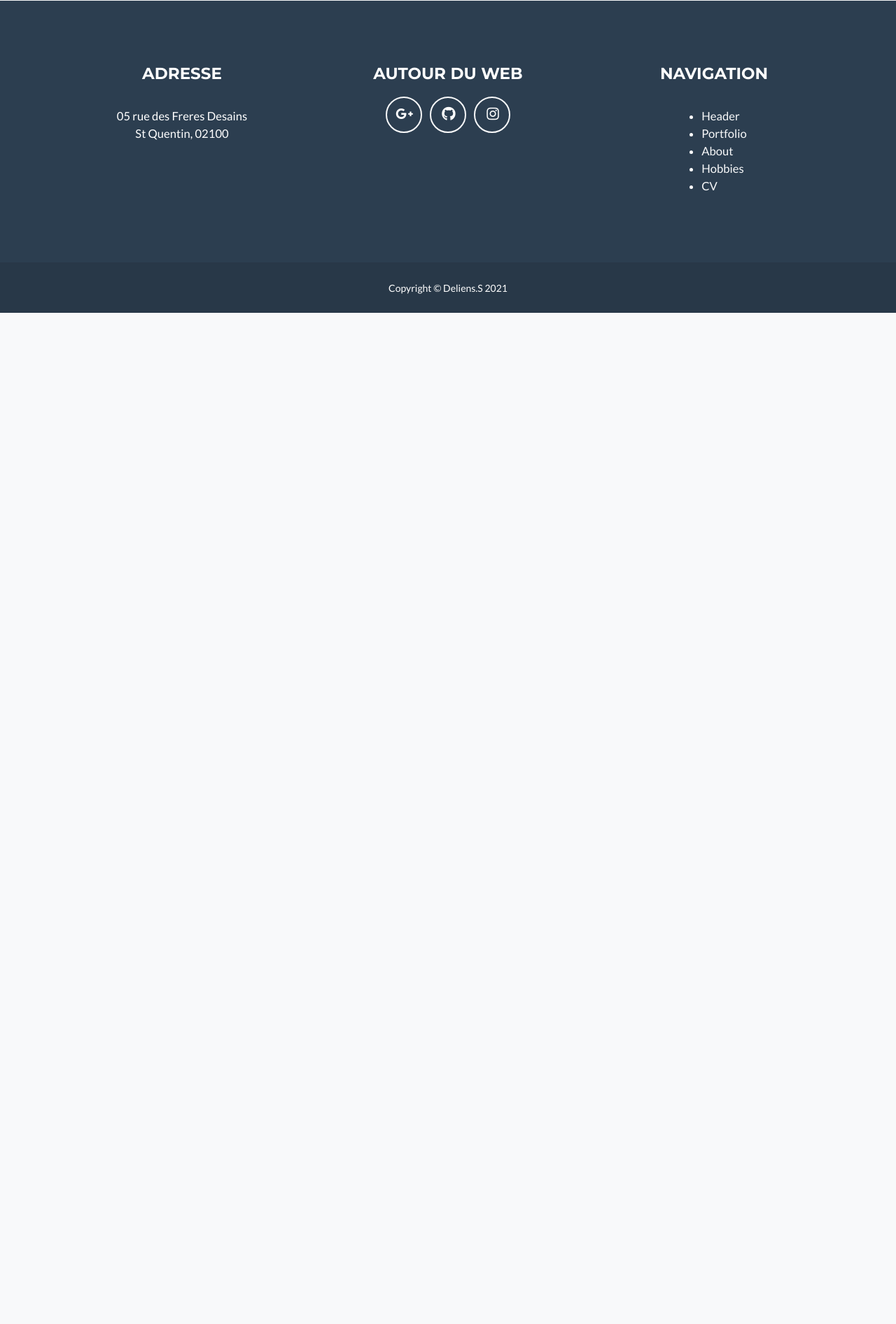
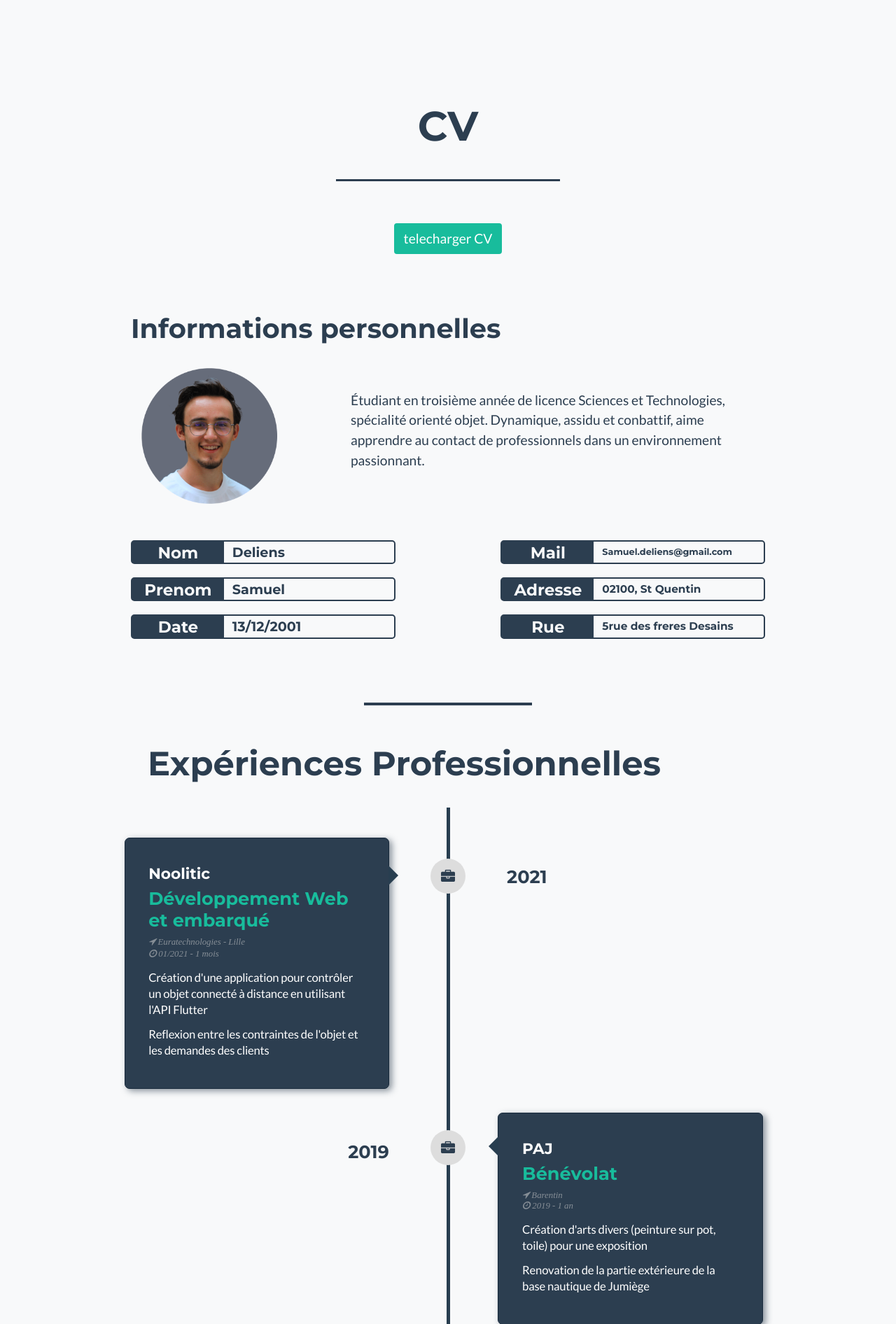
Before and after one commit to SamuelDeliens/SamuelDeliens.github.io, a PHP site: page / in a window 1280 px wide. Shown: the part 2749-4641 px from the top of the page at 70% size. Before the commit the page ends 3196 px from the top, so only its background shows below. Run offline with PHP 8.4, Linux system fonts and the light colour scheme; some libraries are stand-ins or nearby versions.

Commit message:
ajouts animations qualité et mini correction

```diff
--- a/assets/css/style.css
+++ b/assets/css/style.css
@@ -6,7 +6,7 @@ body {
 }
 
 .view2 {
-  display: none;
+  /*display: none;*/
 }
 
 #pp {
--- a/index.html
+++ b/index.html
@@ -237,7 +237,7 @@
                             <div class="divider text-white"></div><!-- End: divider white -->
                             <!-- Start: heading -->
                             <div class="alert-heading">
-                                <h2>Expérience Professionnelle</h2>
+                                <h2>Expériences Professionnelles</h2>
                             </div><!-- End: heading -->
                             <!-- Start: timeline -->
                             <ul class="timeline list-unstyled" style="margin-top: 5%;">
@@ -256,7 +256,7 @@
                                             </div><!-- End: timeline-heading -->
                                             <!-- Start: timeline-body -->
                                             <div class="timeline-body">
-                                                <p style="font-size: 1.3vw;line-height: 1.8vw;text-align: left;border-color: var(--bs-body-bg);letter-spacing: -0.2px;margin-bottom: 4%;">Création application pour contrôler objet connecté à distance en utilisant l'API Flutter</p>
+                                                <p style="font-size: 1.3vw;line-height: 1.8vw;text-align: left;border-color: var(--bs-body-bg);letter-spacing: -0.2px;margin-bottom: 4%;">Création d'une application pour contrôler un objet connecté à distance en utilisant l'API Flutter</p>
                                                 <p style="font-size: 1.3vw;line-height: 1.8vw;text-align: left;border-color: var(--bs-body-bg);letter-spacing: -0.2px;margin-bottom: 4%;">Reflexion entre les contraintes de l'objet et les demandes des clients</p>
                                             </div><!-- End: timeline-body -->
                                         </div><!-- End: timeline-panel -->
@@ -280,8 +280,8 @@
                                             </div><!-- End: timeline-heading -->
                                             <!-- Start: timeline-body -->
                                             <div class="timeline-body">
-                                                <p style="font-size: 1.3vw;line-height: 1.8vw;text-align: left;border-color: var(--bs-body-bg);letter-spacing: -0.2px;margin-bottom: 4%;">Création art divers (peinture sur pot, toile) pour une exposition</p>
-                                                <p style="font-size: 1.3vw;line-height: 1.8vw;text-align: left;border-color: var(--bs-body-bg);letter-spacing: -0.2px;margin-bottom: 4%;">Renovation partie extérieure de la base nautique de Jumiège</p>
+                                                <p style="font-size: 1.3vw;line-height: 1.8vw;text-align: left;border-color: var(--bs-body-bg);letter-spacing: -0.2px;margin-bottom: 4%;">Création d'arts divers (peinture sur pot, toile) pour une exposition</p>
+                                                <p style="font-size: 1.3vw;line-height: 1.8vw;text-align: left;border-color: var(--bs-body-bg);letter-spacing: -0.2px;margin-bottom: 4%;">Renovation de la partie extérieure de la base nautique de Jumiège</p>
                                             </div><!-- End: timeline-body -->
                                         </div><!-- End: timeline-panel -->
                                     </div>
@@ -559,7 +559,7 @@
                                                     <h5 style="font-size: 2.1vw;">Travail en équipe</h5>
                                                     <p style="margin: 0px;color: var(--bs-gray-500);padding: 0px 10px;font-weight: bold;font-size: 1.3vw;"><strong>J'aime travailler en équipe pour la réussite d'un projet.</strong><br></p>
                                                 </div>
-                                                <div class="position-absolute" style="border-radius: 10vw;background: var(--bs-light);box-shadow: 0px -0.1vw 0px;width: 7vw;height: 7vw;border-width: 0.2vw;border-style: solid;border-top-width: 0.2vw;border-right-width: 0.1vw;border-bottom-width: 0px;border-left-width: 0.1vw;"><i class="fa fa-group" style="font-size: 3.5vw;margin-top: 1.8vw;"></i></div>
+                                                <div data-bss-hover-animate="swing" class="position-absolute" style="border-radius: 10vw;background: var(--bs-light);box-shadow: 0px -0.1vw 0px;width: 7vw;height: 7vw;border-width: 0.2vw;border-style: solid;border-top-width: 0.2vw;border-right-width: 0.1vw;border-bottom-width: 0px;border-left-width: 0.1vw;"><i class="fa fa-group" style="font-size: 3.5vw;margin-top: 1.8vw;"></i></div>
                                             </div>
                                         </div>
                                     </div>
@@ -570,7 +570,7 @@
                                                     <h5 style="font-size: 2.1vw;">Organisé</h5>
                                                     <p style="margin: 0px;color: var(--bs-gray-500);padding: 0px 10px;font-weight: bold;font-size: 1.3vw;"><strong>J'organise toujours mon travail afin d'amélioré ma productivité.</strong></p>
                                                 </div>
-                                                <div class="position-absolute" style="border-radius: 10vw;background: var(--bs-light);box-shadow: 0px -0.1vw 0px;width: 7vw;height: 7vw;border-width: 0.2vw;border-style: solid;border-top-width: 0.2vw;border-right-width: 0.1vw;border-bottom-width: 0px;border-left-width: 0.1vw;"><i class="fa fa-folder" style="font-size: 3.5vw;margin-top: 1.8vw;"></i></div>
+                                                <div data-bss-hover-animate="swing" class="position-absolute" style="border-radius: 10vw;background: var(--bs-light);box-shadow: 0px -0.1vw 0px;width: 7vw;height: 7vw;border-width: 0.2vw;border-style: solid;border-top-width: 0.2vw;border-right-width: 0.1vw;border-bottom-width: 0px;border-left-width: 0.1vw;"><i class="fa fa-folder" style="font-size: 3.5vw;margin-top: 1.8vw;"></i></div>
                                             </div>
                                         </div>
                                     </div>
@@ -581,7 +581,7 @@
                                                     <h5 style="font-size: 2.1vw;">Investi</h5>
                                                     <p style="margin: 0px;color: var(--bs-gray-500);padding: 0px 10px;font-weight: bold;font-size: 1.3vw;"><strong>Je m'investi beaucoup dans les projets qui me tiennent à coeur !</strong></p>
                                                 </div>
-                                                <div class="position-absolute" style="border-radius: 10vw;background: var(--bs-light);box-shadow: 0px -0.1vw 0px;width: 7vw;height: 7vw;border-width: 0.2vw;border-style: solid;border-top-width: 0.2vw;border-right-width: 0.1vw;border-bottom-width: 0px;border-left-width: 0.1vw;"><i class="fa fa-clock-o" style="font-size: 3.5vw;margin-top: 1.8vw;"></i></div>
+                                                <div data-bss-hover-animate="swing" class="position-absolute" style="border-radius: 10vw;background: var(--bs-light);box-shadow: 0px -0.1vw 0px;width: 7vw;height: 7vw;border-width: 0.2vw;border-style: solid;border-top-width: 0.2vw;border-right-width: 0.1vw;border-bottom-width: 0px;border-left-width: 0.1vw;"><i class="fa fa-clock-o" style="font-size: 3.5vw;margin-top: 1.8vw;"></i></div>
                                             </div>
                                         </div>
                                     </div>
```
